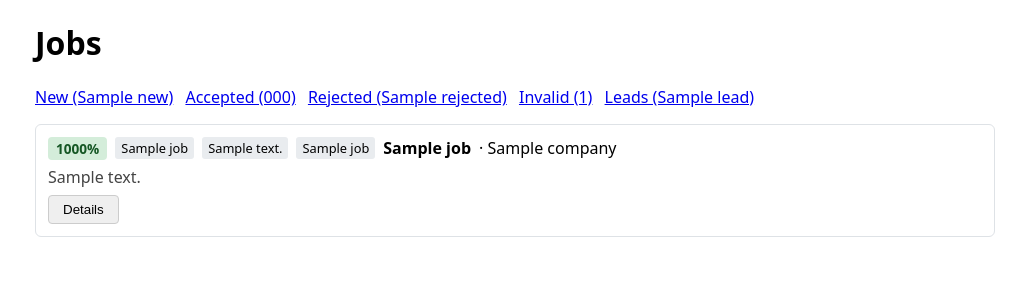
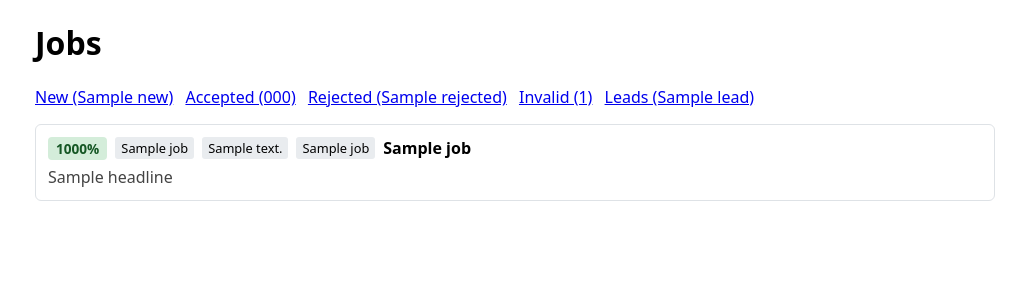
Before and after one commit to RmMsr/job-seek, a FastAPI app: template app/templates/jobs/list.html in a window 1280 px wide. Shown: the part 38-338 px from the top of the page, without its empty margins (125-1151 px from the left). Run offline with FastAPI, Linux system fonts and the light colour scheme; the template is opened without the code that fills it: most values are stand-ins (such as "Sample title", 1, 10 or a date in 2020); some libraries are stand-ins or nearby versions.

Commit message:
feat: make job cards fully clickable and show AI headline

```diff
--- a/app/templates/base.html
+++ b/app/templates/base.html
@@ -15,6 +15,7 @@
     .score-low { background: #f8d7da; color: #721c24; }
     .tag { display: inline-block; padding: 2px 6px; border-radius: 3px; font-size: 0.8em; background: #e9ecef; }
     .job-row { border: 1px solid #dee2e6; border-radius: 6px; padding: 0.75rem; margin-bottom: 0.5rem; }
+    .job-row:hover { background: #f8f9fa; }
     .job-details { margin-top: 0.75rem; padding-top: 0.75rem; border-top: 1px solid #eee; }
     .feedback-form label { display: block; margin-top: 0.5rem; }
     .feedback-form textarea { width: 100%; min-height: 60px; }
--- a/app/templates/jobs/_row.html
+++ b/app/templates/jobs/_row.html
@@ -1,4 +1,8 @@
-<div class="job-row" id="job-{{ job.id }}">
+<div class="job-row" id="job-{{ job.id }}" role="button" tabindex="0" style="cursor:pointer"
+  hx-get="/jobs/{{ job.id }}/expand"
+  hx-target="#job-{{ job.id }}"
+  hx-swap="outerHTML"
+  hx-trigger="click, keyup[key=='Enter']">
   <div style="display:flex; align-items:center; gap:0.5rem; flex-wrap:wrap;">
     {% set score = job.best_score %}
     {% if score is not none %}
@@ -14,17 +18,10 @@
     <span class="tag">{{ job.content_type or "unknown" }}</span>
     <span class="tag">{{ job.source_name or "" }}</span>
     <strong>{{ job.title or "(no title)" }}</strong>
-    {% if job.company %}<span>· {{ job.company }}</span>{% endif %}
   </div>
-  {% if job.summary %}
+  {% if job.headline %}
+    <div style="margin-top:0.4rem; color:#444;">{{ job.headline }}</div>
+  {% elif job.summary %}
     <div style="margin-top:0.4rem; color:#444;">{{ job.summary | markdown_text | truncate(200) }}</div>
   {% endif %}
-  <div style="margin-top:0.4rem;">
-    <button class="btn"
-      hx-get="/jobs/{{ job.id }}/expand"
-      hx-target="#job-{{ job.id }}"
-      hx-swap="outerHTML">
-      Details
-    </button>
-  </div>
 </div>
```
Also changed, not shown: tests/test_routes_jobs.py (+34 -0 lines).
